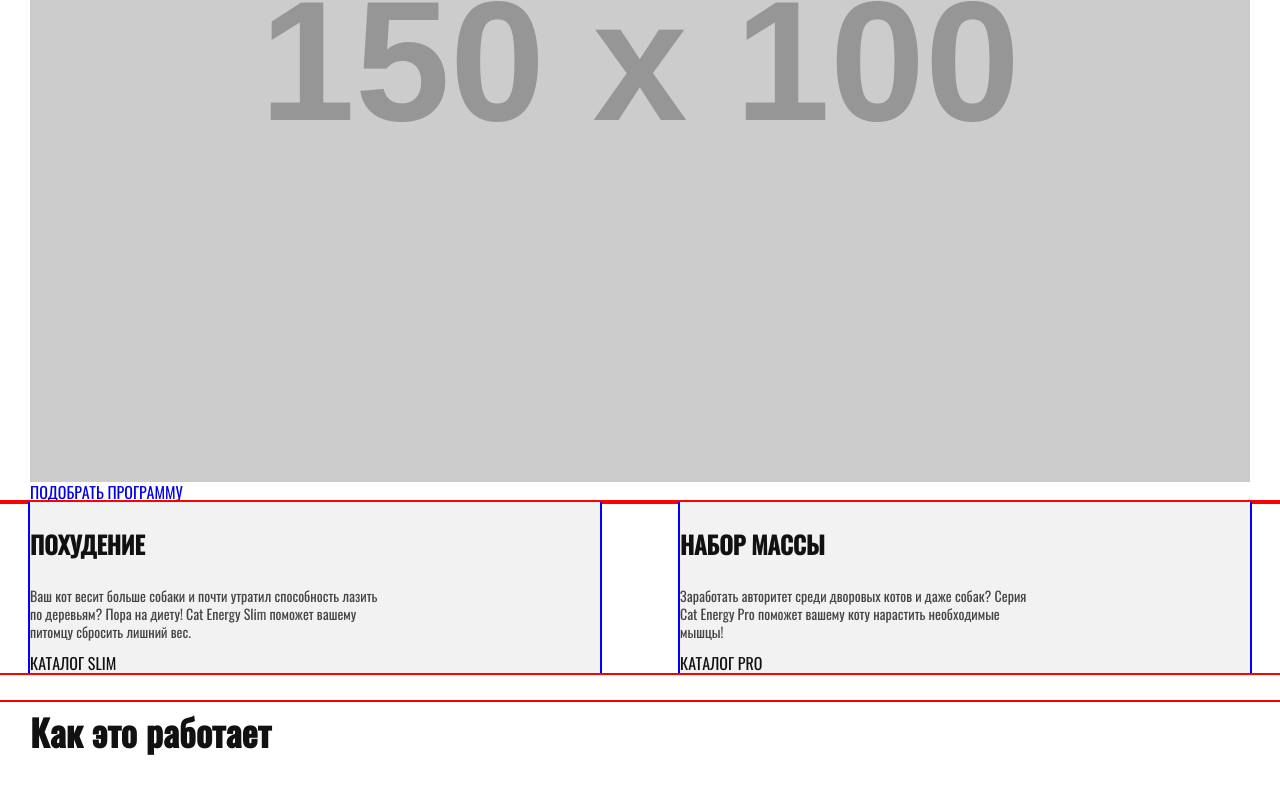
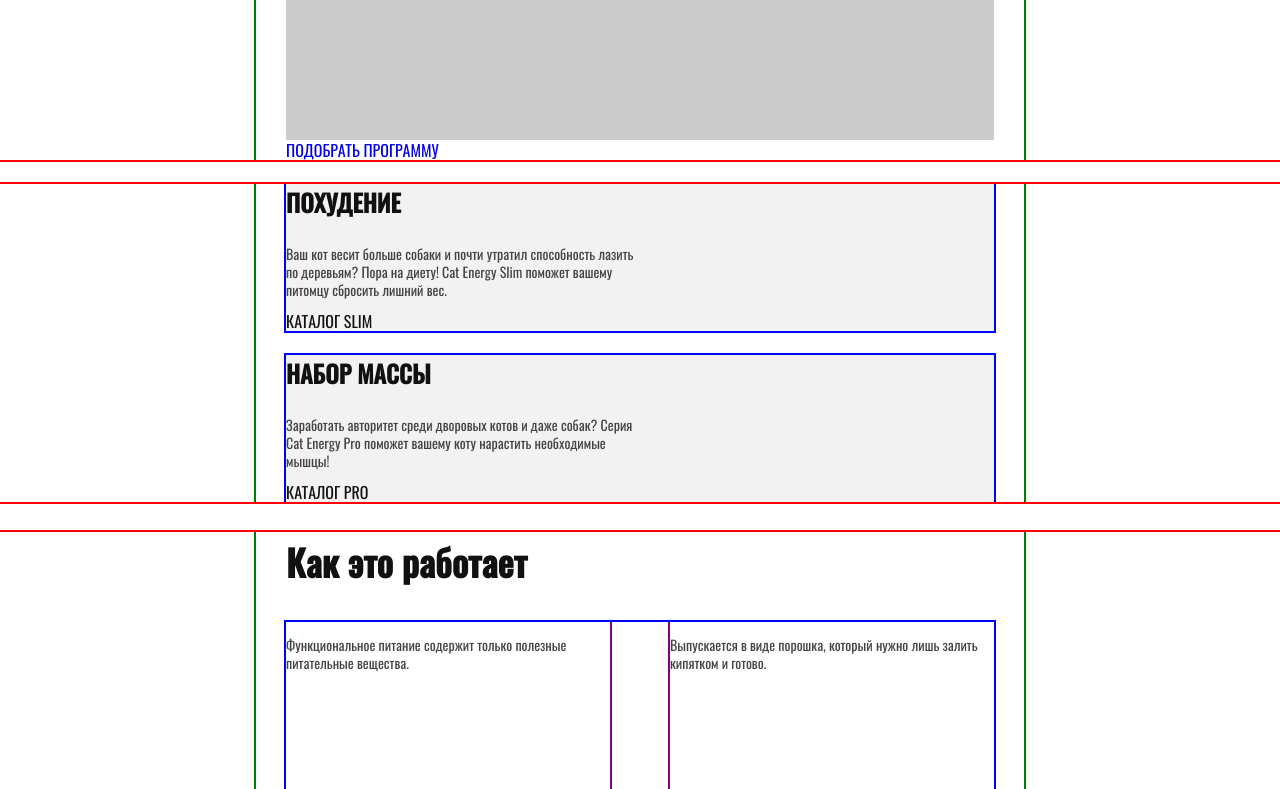
Before and after one commit to icapa9/147815-cat-energy, a plain HTML site: page source/index.html in a window 1280 px wide. Shown: the part 484-1273 px from the top of the page. Drawn offline with nearby package versions, Linux system fonts and the light colour scheme; files that its build step writes are made by us from their sources; placeholder pictures from the web are drawn by us.

Commit message:
container fix

```diff
--- a/source/less/general/mixins.less
+++ b/source/less/general/mixins.less
@@ -49,6 +49,6 @@
 
   @media (min-width: @desktop-width) {
     width: @screen-l-min;
-    // padding: 0 110px;
+    padding: 0 110px;
   }
 }
--- a/source/less/general/variables.less
+++ b/source/less/general/variables.less
@@ -6,7 +6,7 @@
 @secondary-color: #222222;
 @mobile-width: 320px;
 @tablet-width: 768px;
-@desktop-width: 1280px;
+@desktop-width: 1440px;
 @screen-s-min: 280px;
 @screen-m-min: 708px;
 @screen-l-min: 1220px;
```
